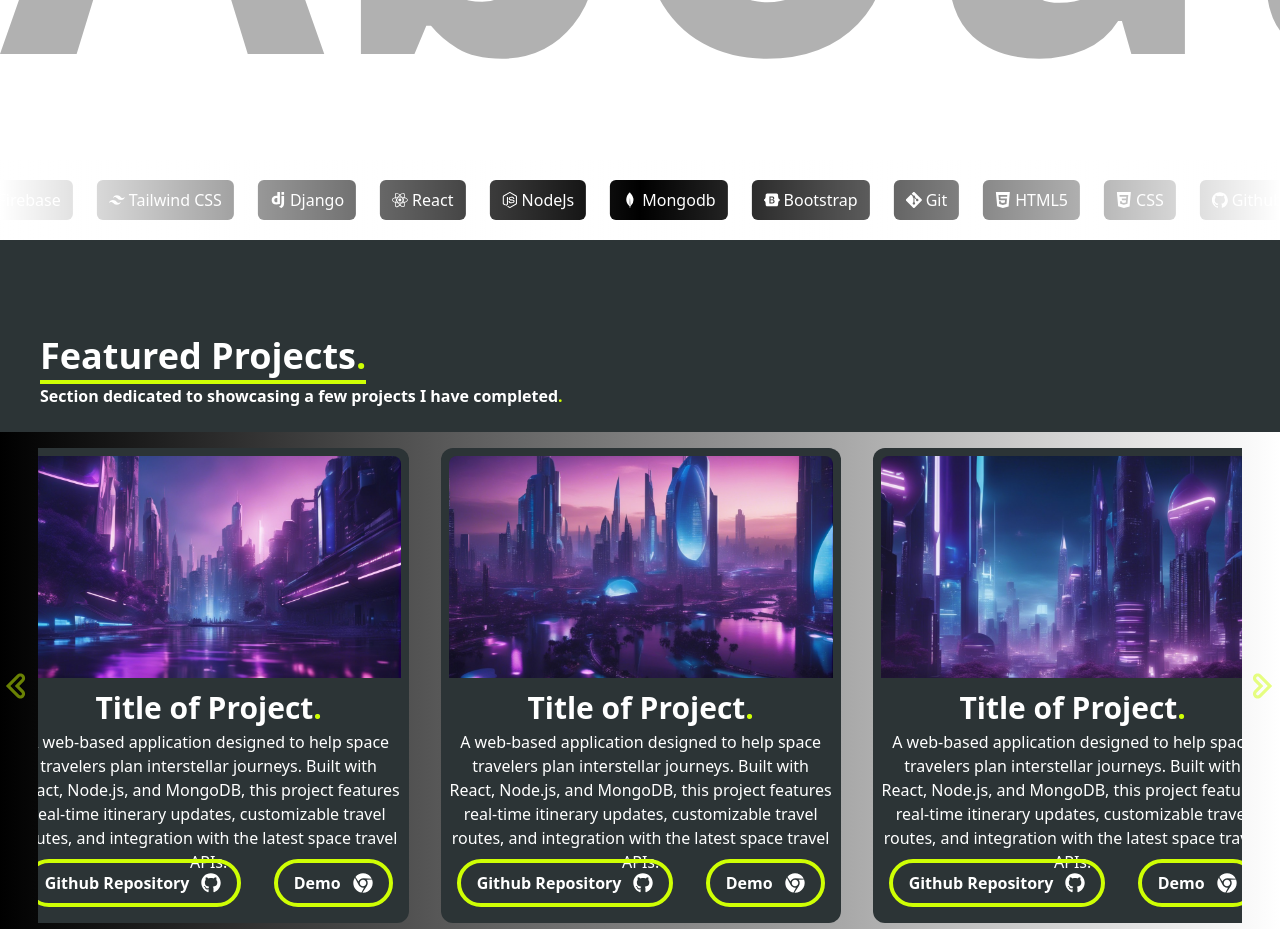
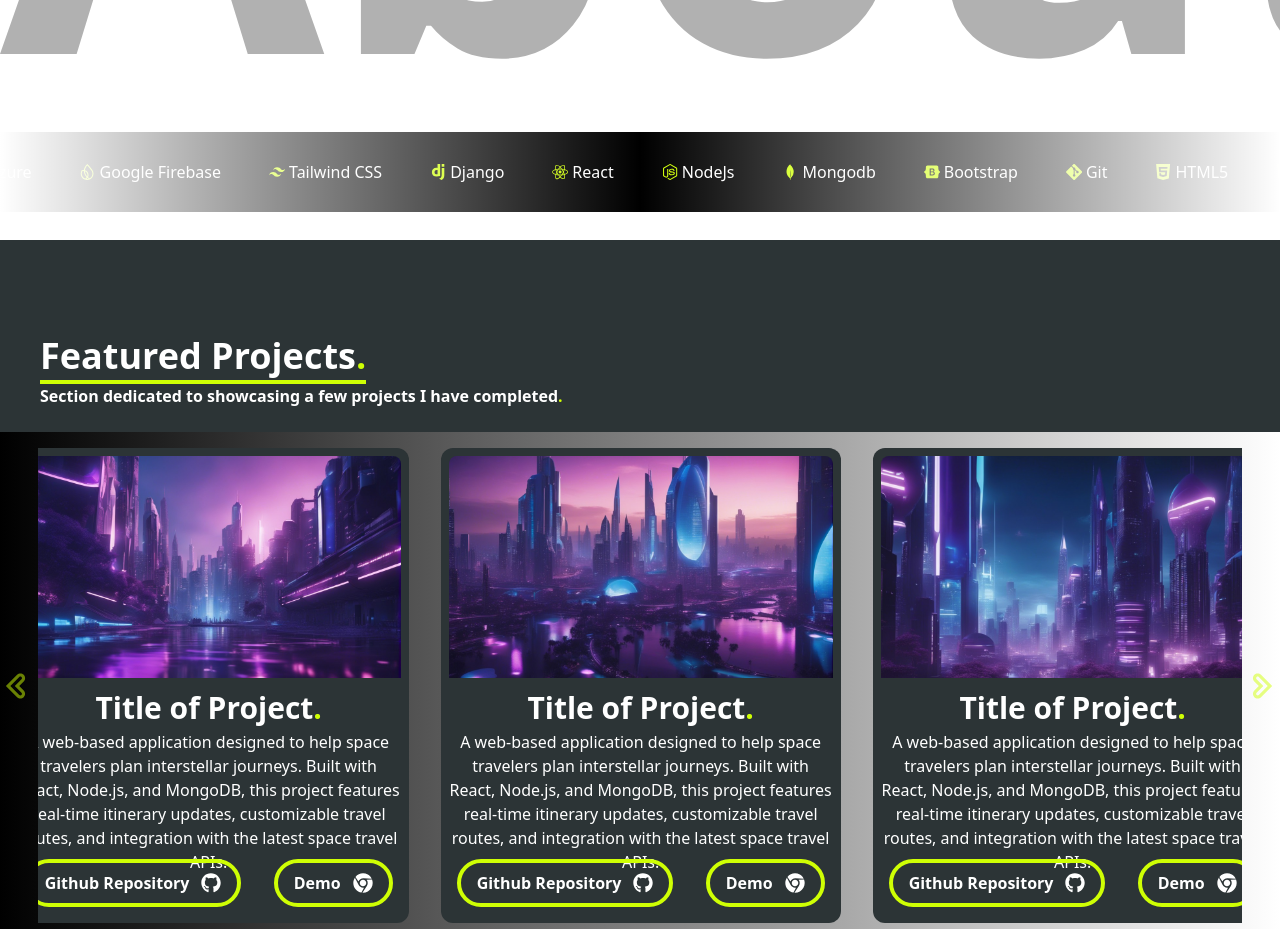
Before and after one commit to GroverSoans/PortWebpage, a React (Vite) app: page / in a window 1280 px wide. Shown: the part 1360-2289 px from the top of the page. Built offline with nearby package versions, Linux system fonts and the light colour scheme.

Commit message:
Styled Scrollbar

```diff
--- a/src/components/LogoSlider.jsx
+++ b/src/components/LogoSlider.jsx
@@ -29,24 +29,24 @@
 ];
 
 return (
-  <div className="bottom-0 overflow-hidden w-full h-20 bg-transparent relative ">
+  <div className="bottom-7 overflow-hidden w-full h-20 bg-black relative ">
     <div className="absolute top-0 left-0 w-full h-full flex animate-scroll">
       <div className="flex items-center">
         {items.map((item, index) => (
             <div
               key={index}
-              className="w-auto h-10 bg-black p-3 m-3 flex items-center justify-center text-white text-nowrap rounded-md"
+              className="w-auto h-10 bg-black p-3 m-3 flex items-center justify-center text-white text-nowrap rounded-md hover:scale-125"
             >
-              <div className="mr-1">{item.icon}</div>
+              <div className="mr-1 text-[#CFFF04]">{item.icon}</div>
               <span>{item.word}</span>
             </div>
           ))}
           {items.map((item, index) => (
             <div
               key={`${index}-duplicate`}
-              className="w-auto h-10 bg-black p-3 m-3 flex items-center justify-center text-white text-nowrap"
+              className="w-auto h-10 bg-black p-3 m-3 flex items-center justify-center text-white text-nowrap rounded-md hover:scale-125"
             >
-              <div className="w-6 h-6 mb-1">{item.icon}</div>
+              <div className="mr-1 text-[#CFFF04]">{item.icon}</div>
               <span>{item.word}</span>
             </div>
           ))}
--- a/src/components/css/scroll.css
+++ b/src/components/css/scroll.css
@@ -8,5 +8,5 @@
 }
 
 .animate-scroll {
-  animation: scroll 10s linear infinite;
+  animation: scroll 17s linear infinite;
 }
```
